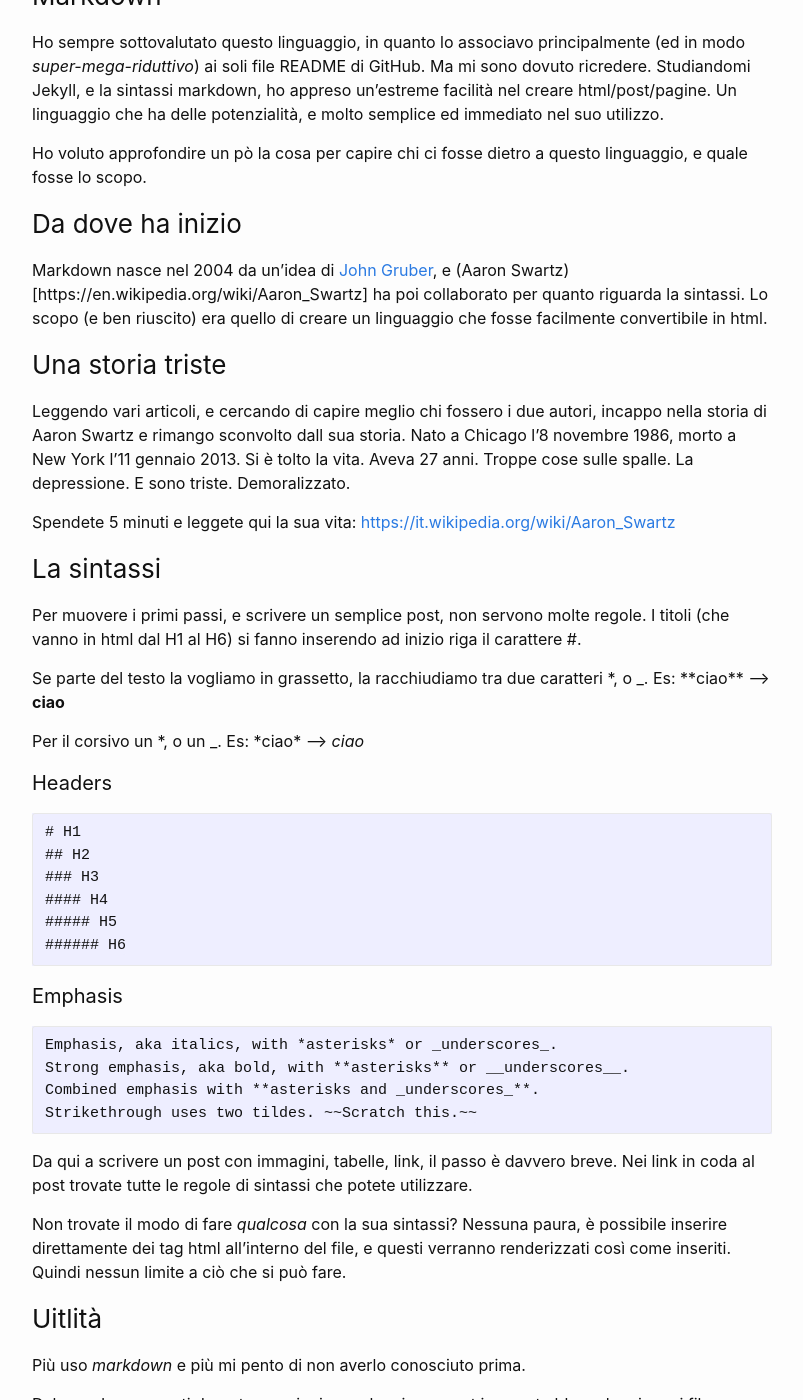
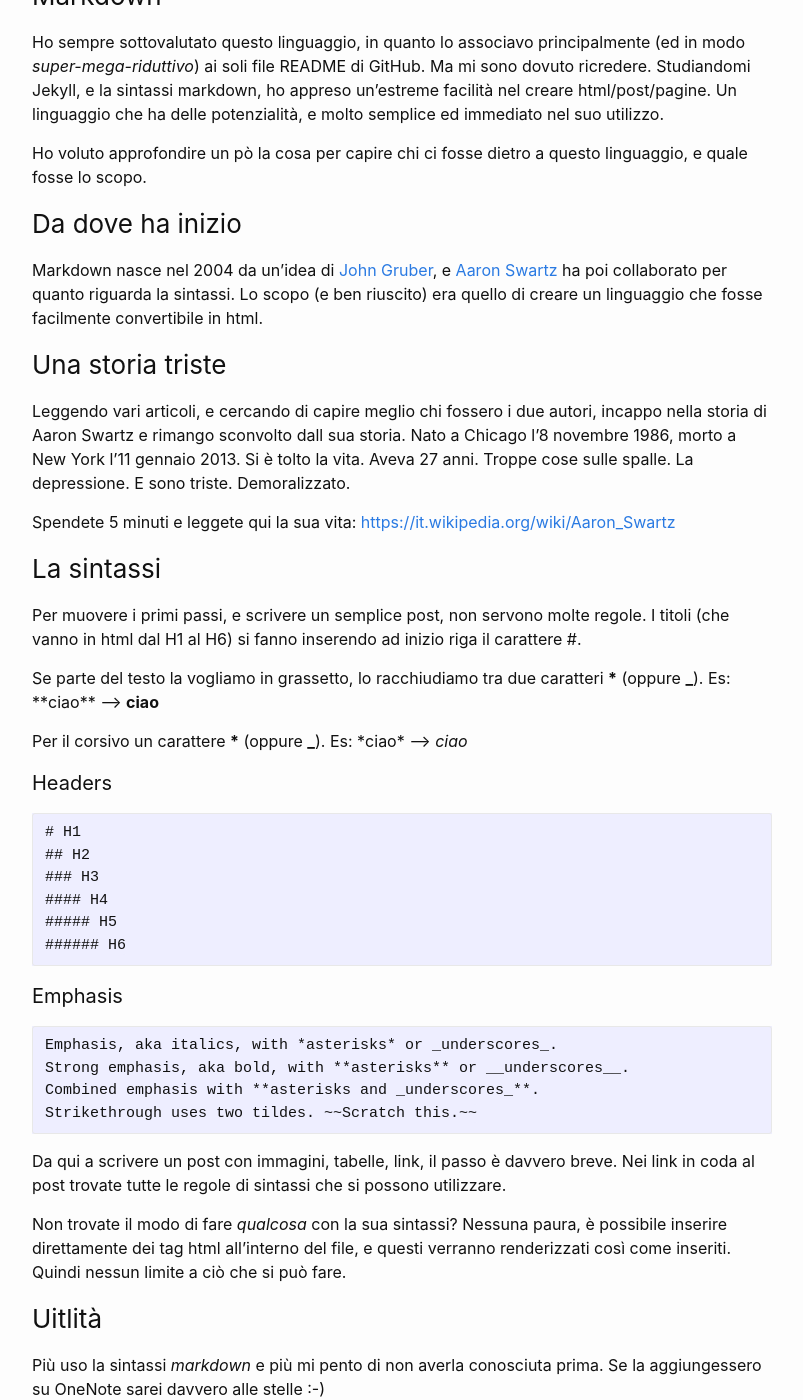
Before and after one commit to andreadottor/abc.dottor.net, a Jekyll site: the page built from _posts/2019-02-19-markdown-questo-sconosciuto.md, in a window 1280 px wide and 1400 px high, scrolled down 662 px. Shown: the whole window, without its empty margins (238-1041 px from the left). Built offline with Jekyll 4.4.1, drawn with Linux system fonts in a browser that asks for light colours; comment, search, counter and statistics services are not loaded.

Commit message:
edit post markdown

```diff
--- a/_posts/2019-02-19-markdown-questo-sconosciuto.md
+++ b/_posts/2019-02-19-markdown-questo-sconosciuto.md
@@ -22,7 +22,7 @@ Ho voluto approfondire un pò la cosa per capire chi ci fosse dietro a questo li
 
 ### Da dove ha inizio
 
-Markdown nasce nel 2004 da un'idea di [John Gruber](https://en.wikipedia.org/wiki/John_Gruber), e (Aaron Swartz)[https://en.wikipedia.org/wiki/Aaron_Swartz] ha poi collaborato per quanto riguarda la sintassi. Lo scopo (e ben riuscito) era quello di creare un linguaggio che fosse facilmente convertibile in html.
+Markdown nasce nel 2004 da un'idea di [John Gruber](https://en.wikipedia.org/wiki/John_Gruber), e [Aaron Swartz](https://en.wikipedia.org/wiki/Aaron_Swartz) ha poi collaborato per quanto riguarda la sintassi. Lo scopo (e ben riuscito) era quello di creare un linguaggio che fosse facilmente convertibile in html.
 
 ### Una storia triste
 
@@ -34,9 +34,9 @@ Spendete 5 minuti e leggete qui la sua vita: [https://it.wikipedia.org/wiki/Aaro
 
 Per muovere i primi passi, e scrivere un semplice post, non servono molte regole. I titoli (che vanno in html dal H1 al H6) si fanno inserendo ad inizio riga il carattere #.
 
-Se parte del testo la vogliamo in grassetto, la racchiudiamo tra due caratteri \*, o \_. Es: \*\*ciao\*\* --> **ciao**
+Se parte del testo la vogliamo in grassetto, lo racchiudiamo tra due caratteri **\*** (oppure **\_**). Es: \*\*ciao\*\* --> **ciao**
 
-Per il corsivo un \*, o un \_. Es: \*ciao\* --> *ciao*
+Per il corsivo un carattere **\*** (oppure **\_**). Es: \*ciao\* --> *ciao*
 
 #### Headers
 
@@ -54,13 +54,13 @@ Per il corsivo un \*, o un \_. Es: \*ciao\* --> *ciao*
     Combined emphasis with **asterisks and _underscores_**.
     Strikethrough uses two tildes. ~~Scratch this.~~
 
-Da qui a scrivere un post con immagini, tabelle, link, il passo è davvero breve. Nei link in coda al post trovate tutte le regole di sintassi che potete utilizzare.
+Da qui a scrivere un post con immagini, tabelle, link, il passo è davvero breve. Nei link in coda al post trovate tutte le regole di sintassi che si possono utilizzare.
 
 Non trovate il modo di fare *qualcosa* con la sua sintassi? Nessuna paura, è possibile inserire direttamente dei tag html all'interno del file, e questi verranno renderizzati così come inseriti. Quindi nessun limite a ciò che si può fare.
 
 ### Uitlità
 
-Più uso *markdown* e più mi pento di non averlo conosciuto prima.
+Più uso la sintassi *markdown* e più mi pento di non averla conosciuta prima. Se la aggiungessero su OneNote sarei davvero alle stelle :-)
 
 Dal prendere appunti durante una riunione, al scrivere post in questo blog, al scrivere i file readme.md in GitHub, trovo che markdown faciliti e velocizzi tutte queste attività.
 
```
